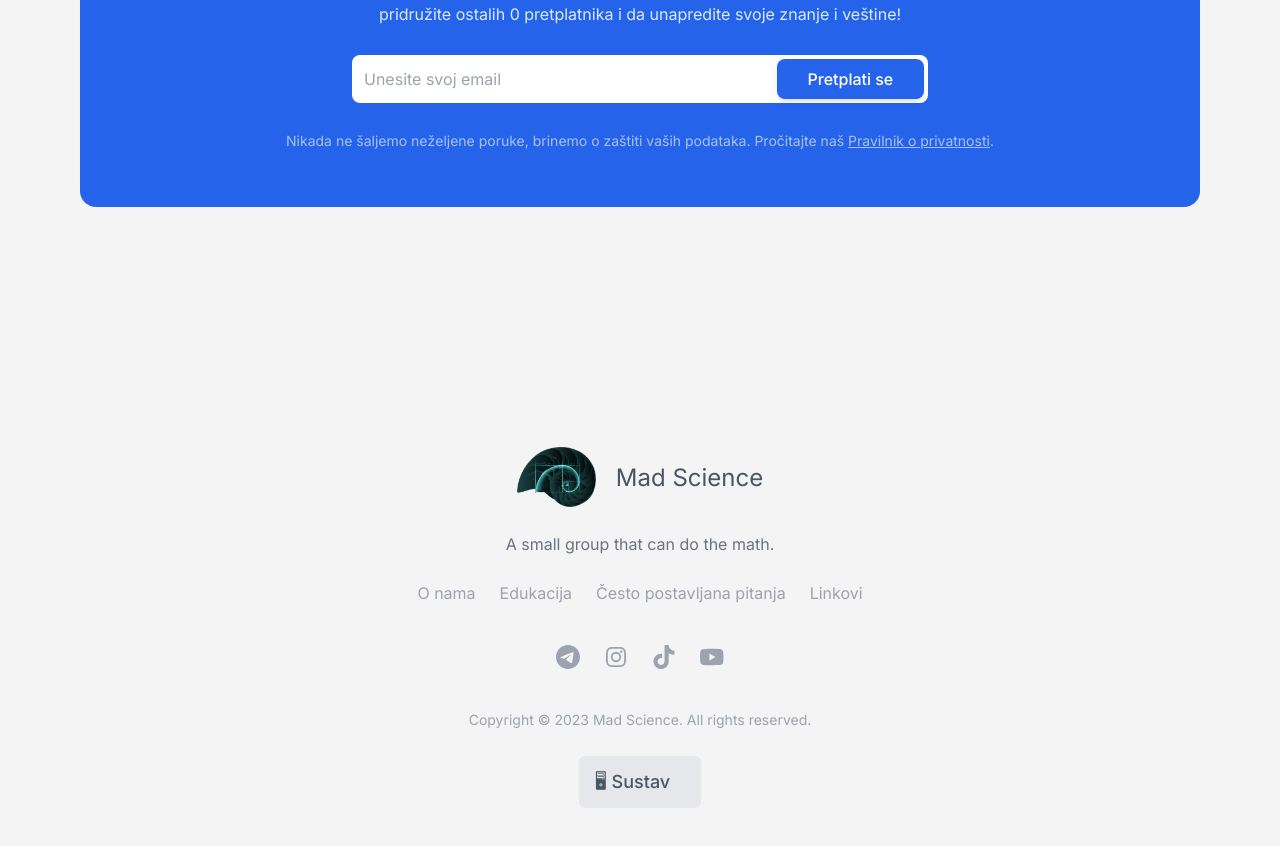
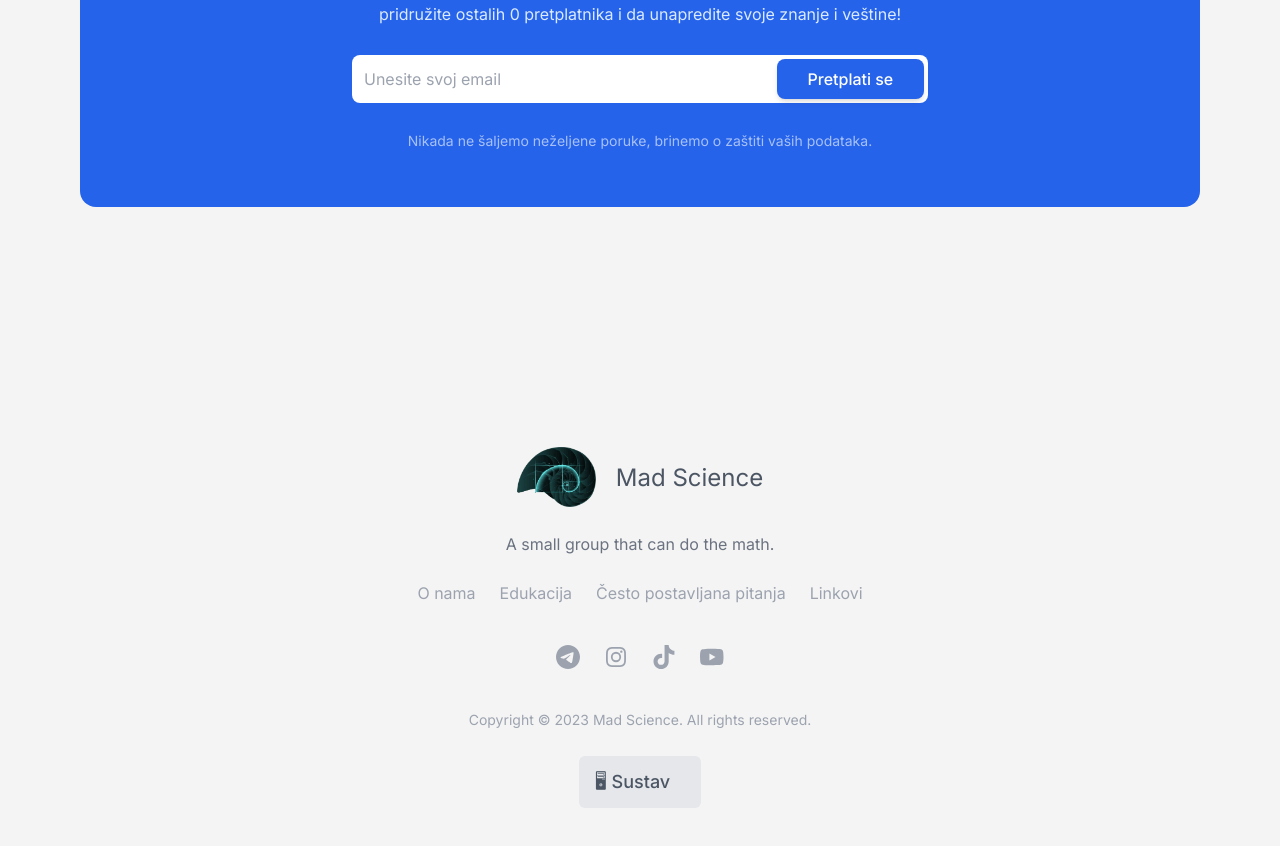
Before and after one commit to faustatwork/mad-science-website, a Next.js app: page / in a window 1280 px wide. Shown: the part 4981-5827 px from the top of the page. Built offline with nearby package versions, Linux system fonts and the light colour scheme; no server answers; the database is empty.

Commit message:
fix(newsletter): remove link

```diff
--- a/components/Newsletter.tsx
+++ b/components/Newsletter.tsx
@@ -1,4 +1,3 @@
-import Link from "next/link";
 import { toast } from "react-hot-toast";
 import { XCircle, CheckCircle2 } from "lucide-react";
 import { SupabaseError } from "../types/supabase";
@@ -121,12 +120,6 @@ const Newsletter = () => {
         </form>
         <p className="text-sm text-white/60">
           Nikada ne šaljemo neželjene poruke, brinemo o zaštiti vaših podataka.
-          Pročitajte naš{" "}
-          <Link className="underline" href="/">
-            {" "}
-            Pravilnik o privatnosti
-          </Link>
-          .
         </p>
       </div>
     </>
```
